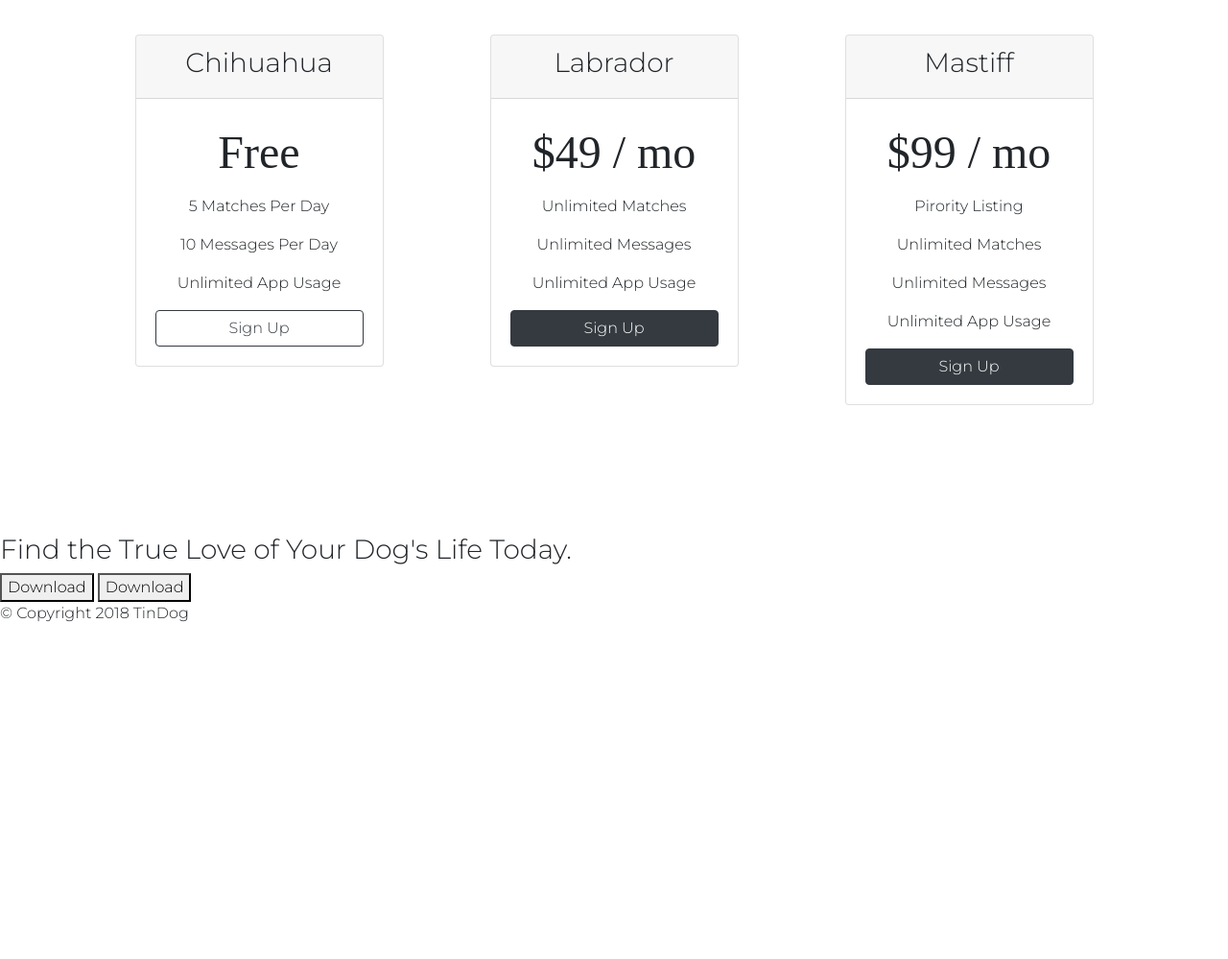
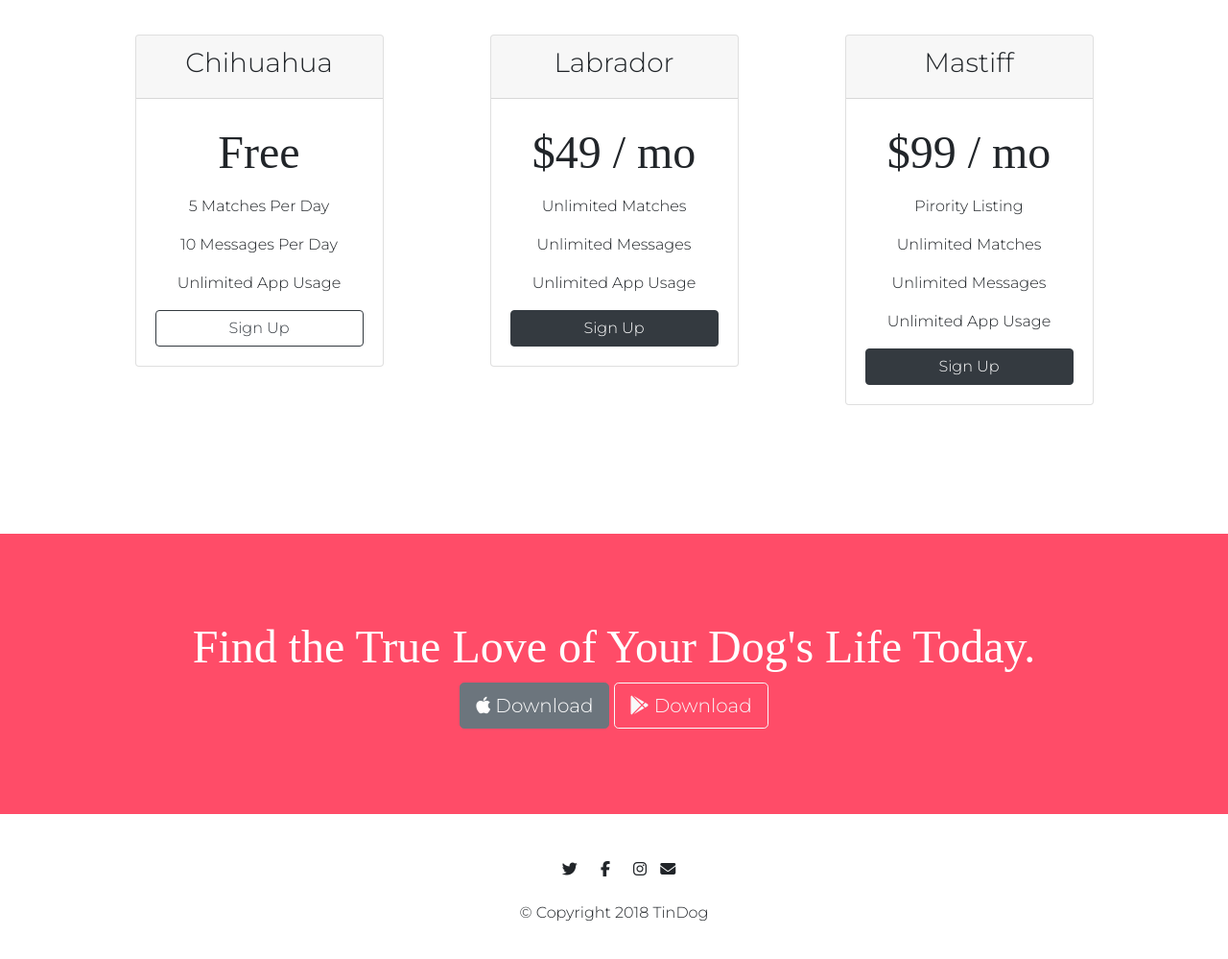
Before and after one commit to BhanukaC/TinDog-Website-Bootstrap-Practise, a plain HTML site: page index.html in a window 1280 px wide. Shown: the part 1862-2861 px from the top of the page at 96% size. Before the commit the page ends 2529 px from the top, so only its background shows below. Drawn offline with nearby package versions, Linux system fonts and the light colour scheme.

Commit message:
Somewhat finished

```diff
--- a/css/styles.css
+++ b/css/styles.css
@@ -122,3 +122,25 @@ h2 {
         text-align: center;
     }
 }
+
+#cta {
+    background-color: #ff4c68;
+    padding: 7% 4%;
+    text-align: center;
+}
+
+#cta h3 {
+    font-family: "Montserrat-black";
+    font-size: 3rem;
+    color: #fff;
+}
+
+#footer {
+    background-color: #fff;
+    padding: 3% 4%;
+    text-align: center;
+}
+
+#footer .fab {
+    padding: 10px;
+}
--- a/index.html
+++ b/index.html
@@ -210,13 +210,19 @@
 
     <section id="cta">
         <h3>Find the True Love of Your Dog's Life Today.</h3>
-        <button type="button">Download</button>
-        <button type="button">Download</button>
+        <button type="button" class="btn btn-secondary btn-lg"><i class="fab fa-apple"></i> Download</button>
+        <button type="button" class="btn btn-outline-light btn-lg"><i class="fab fa-google-play"></i> Download</button>
     </section>
 
     <!-- Footer -->
 
     <footer id="footer">
+        <p>
+            <i class="fab fa-twitter"></i>
+            <i class="fab fa-facebook-f"></i>
+            <i class="fab fa-instagram"></i>
+            <i class="fas fa-envelope"></i>
+        </p>
         <p>© Copyright 2018 TinDog</p>
     </footer>
 </body>
```
